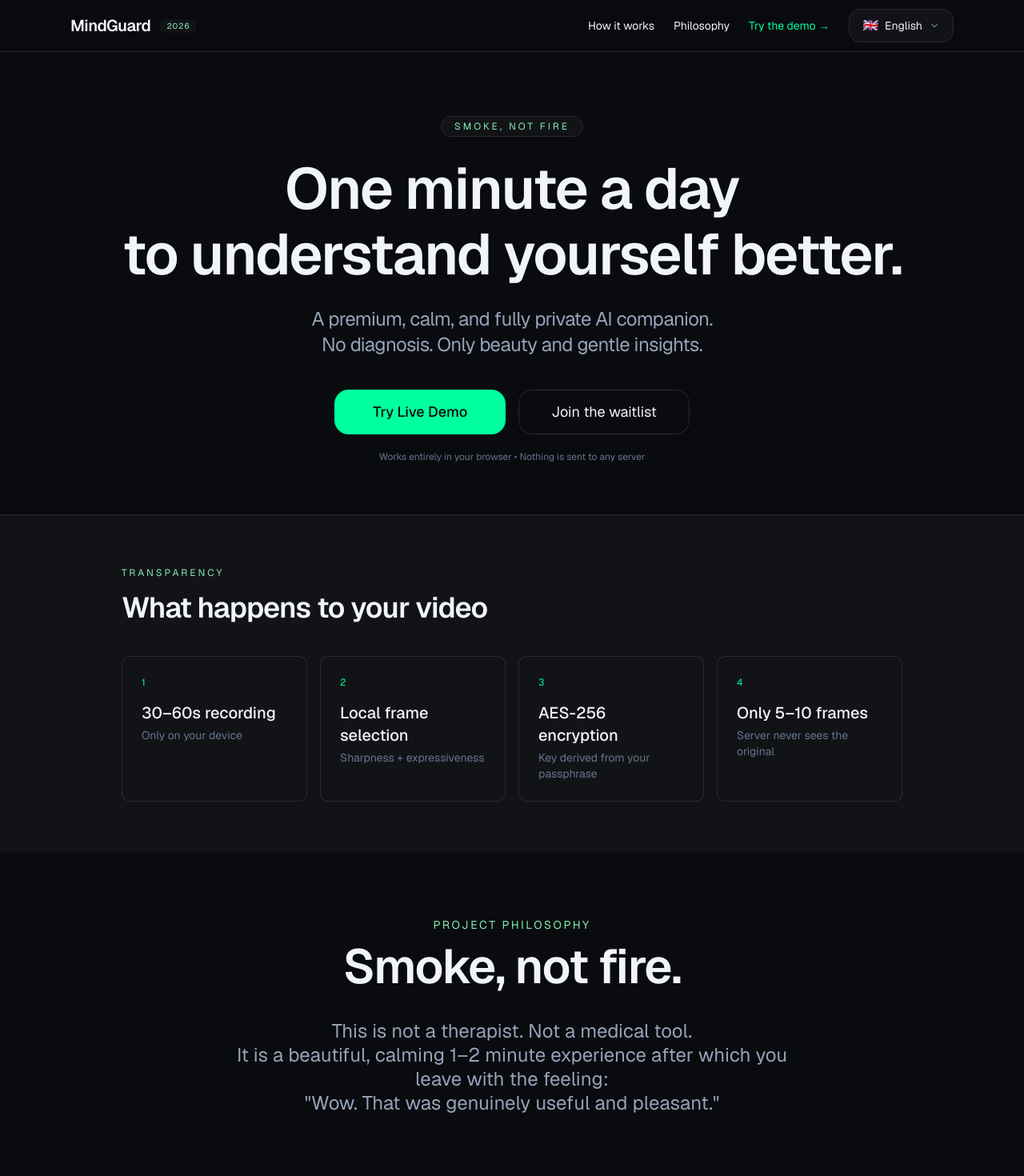
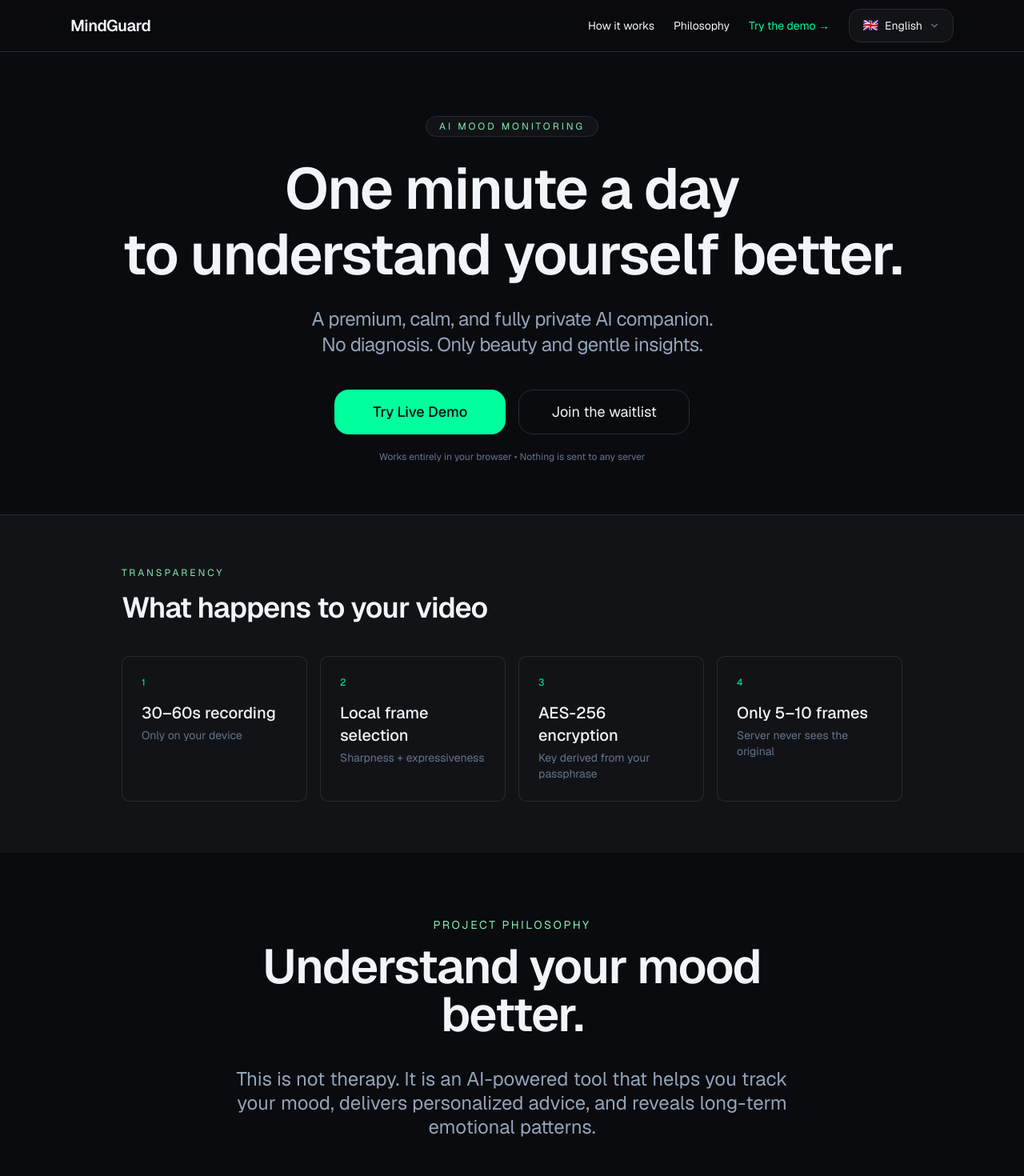
Before and after one commit to SkoofyDoo/MindGuard, a Next.js app: page / in a window 1280 px wide. Shown: the top 1470 px of the page at 80% size. Built offline with nearby package versions, Linux system fonts and the light colour scheme.

Commit message:
Small UI improvements

```diff
--- a/app/layout.tsx
+++ b/app/layout.tsx
@@ -17,8 +17,8 @@ const geistMono = Geist_Mono({
 });
 
 export const metadata: Metadata = {
-  title: "MindGuard — Smoke, not fire",
-  description: "A premium, calm, fully private multimodal AI companion for emotional wellbeing. 1–2 minutes a day to understand yourself better. Premium. Calm. Private.",
+  title: "MindGuard — AI Mood Monitoring",
+  description: "AI-powered mood monitoring tool. Track your emotions, receive personalized advice, and see long-term statistics. Private. Simple. Effective.",
   icons: {
     icon: "/favicon.ico",
   },
--- a/app/page.tsx
+++ b/app/page.tsx
@@ -15,7 +15,6 @@ export default function MindGuardLanding() {
         <div className="max-w-6xl mx-auto px-6 h-16 flex items-center justify-between">
           <div className="flex items-center gap-3">
             <div className="font-semibold tracking-tight text-xl">MindGuard</div>
-            <div className="text-[10px] px-2 py-px rounded bg-[#121317] text-[#85edb2] tracking-[1px]">2026</div>
           </div>
           <div className="flex items-center gap-6 text-sm">
             <a href="#how" className="hover:text-[#85edb2] transition-colors">{t.landing.nav.how}</a>
--- a/lib/i18n/translations.ts
+++ b/lib/i18n/translations.ts
@@ -37,7 +37,7 @@ export const translations = {
         demo: 'Попробовать демо',
       },
       hero: {
-        badge: 'ДЫМ, А НЕ ОГОНЬ',
+        badge: 'МОНИТОРИНГ НАСТРОЕНИЯ',
         title: '1 минута в день,\nчтобы понять себя лучше.',
         subtitle: 'Премиальный, спокойный и полностью приватный AI-компаньон.\nНикакой диагностики. Только красота и лёгкие инсайты.',
         ctaDemo: 'Попробовать Live Demo',
@@ -57,8 +57,8 @@ export const translations = {
       selfPricingBadge: 'SELF-PRICING + FEEDBACK',
       philosophy: {
         label: 'ФИЛОСОФИЯ ПРОЕКТА',
-        title: 'Дым, а не огонь.',
-        text: 'Это не терапевт. Не медицинский инструмент.\nЭто красивый, успокаивающий опыт на 1–2 минуты, после которого вы уходите с ощущением:\n«Вау. Это было полезно и приятно».',
+        title: 'Понимай своё настроение лучше.',
+        text: 'Это не терапия. Это умный инструмент на базе ИИ, который помогает отслеживать настроение, даёт персональные советы и показывает долгосрочные тренды.',
       },
       waitlist: {
         title: 'Сколько MindGuard стоит для вас?',
@@ -258,7 +258,7 @@ export const translations = {
         demo: 'Try the demo',
       },
       hero: {
-        badge: 'SMOKE, NOT FIRE',
+        badge: 'AI MOOD MONITORING',
         title: 'One minute a day\nto understand yourself better.',
         subtitle: 'A premium, calm, and fully private AI companion.\nNo diagnosis. Only beauty and gentle insights.',
         ctaDemo: 'Try Live Demo',
@@ -278,8 +278,8 @@ export const translations = {
       selfPricingBadge: 'SELF-PRICING + FEEDBACK',
       philosophy: {
         label: 'PROJECT PHILOSOPHY',
-        title: 'Smoke, not fire.',
-        text: 'This is not a therapist. Not a medical tool.\nIt is a beautiful, calming 1–2 minute experience after which you leave with the feeling:\n"Wow. That was genuinely useful and pleasant."',
+        title: 'Understand your mood better.',
+        text: 'This is not therapy. It is an AI-powered tool that helps you track your mood, delivers personalized advice, and reveals long-term emotional patterns.',
       },
       waitlist: {
         title: 'How much would MindGuard be worth to you?',
@@ -479,7 +479,7 @@ export const translations = {
         demo: 'Demo ausprobieren',
       },
       hero: {
-        badge: 'RAUCH, KEIN FEUER',
+        badge: 'KI-STIMMUNGSMONITORING',
         title: 'Eine Minute am Tag,\num sich selbst besser zu verstehen.',
         subtitle: 'Ein premium, ruhiger und komplett privater KI-Begleiter.\nKeine Diagnose. Nur Schönheit und sanfte Einsichten.',
         ctaDemo: 'Live-Demo ausprobieren',
@@ -499,8 +499,8 @@ export const translations = {
       selfPricingBadge: 'SELF-PRICING + FEEDBACK',
       philosophy: {
         label: 'PROJEKT-PHILOSOPHIE',
-        title: 'Rauch, kein Feuer.',
-        text: 'Das ist kein Therapeut. Kein medizinisches Werkzeug.\nEs ist eine schöne, beruhigende 1–2-Minuten-Erfahrung, nach der du mit dem Gefühl gehst:\n„Wow. Das war wirklich hilfreich und angenehm.“',
+        title: 'Verstehe deine Stimmung besser.',
+        text: 'Das ist keine Therapie. Es ist ein KI-basiertes Tool, das dir hilft, deine Stimmung zu tracken, personalisierte Ratschläge gibt und langfristige emotionale Muster sichtbar macht.',
       },
       waitlist: {
         title: 'Wie viel wäre dir MindGuard wert?',
```
Also changed, not shown: 1 other file (tests, documents, lock files or other folders).
